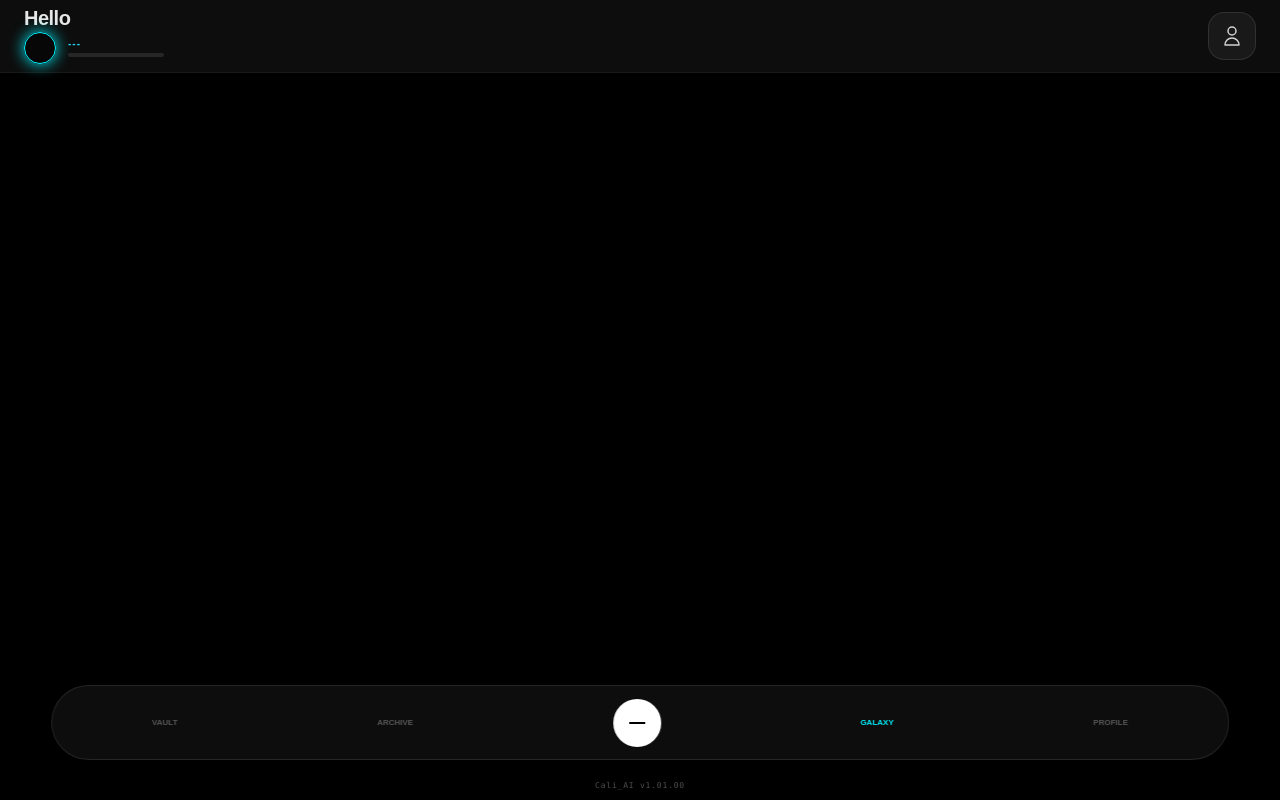
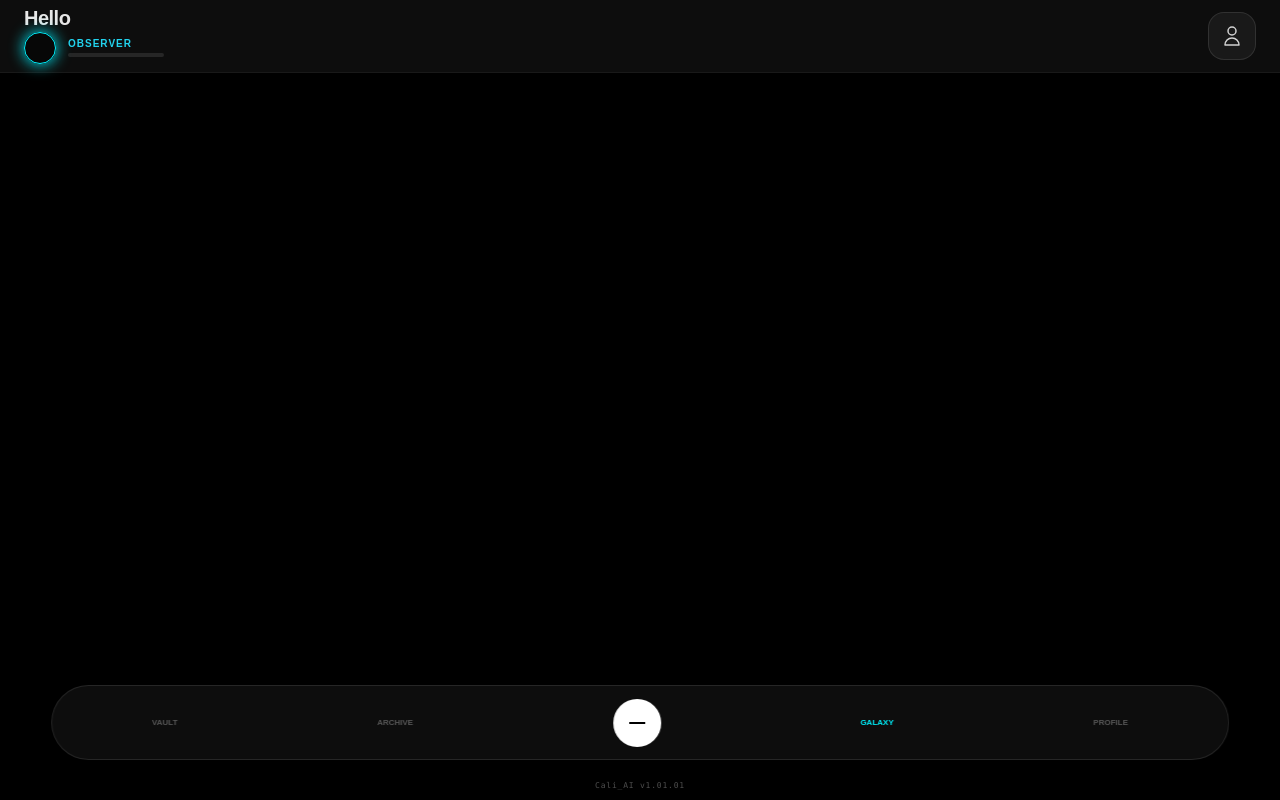
Before and after one commit to markolybrx/Celi_ai_journal, a Flask app: page / in a window 1280 px wide. Run offline with Flask 3, Linux system fonts and the light colour scheme; the visitor is signed in with stand-in values (Sample User, id 1); some libraries are stand-ins or nearby versions.

Commit message:
Update index.html

```diff
--- a/templates/index.html
+++ b/templates/index.html
@@ -26,6 +26,8 @@
         .portal-content { padding: 80px 25px 100px; overflow-y: auto; height: 100%; display: flex; flex-direction: column; align-items: center; }
         .card-glass { background: rgba(255,255,255,0.04); border: 1px solid rgba(255,255,255,0.1); border-radius: 24px; padding: 20px; margin-bottom: 12px; }
 
+        /* STRICT CLICKABILITY */
+        .click-safe { pointer-events: auto !important; cursor: pointer; }
         .nav-btn { font-size: 8px; font-weight: 900; text-transform: uppercase; opacity: 0.3; transition: 0.3s; pointer-events: auto; }
         .active-btn { opacity: 1; color: var(--mood); }
         .ripple { position: absolute; border: 1px solid var(--mood); border-radius: 50%; pointer-events: none; animation: rippleEffect 1.5s ease-out forwards; }
@@ -40,19 +42,19 @@
 
     <header class="fixed top-0 w-full z-[3000] px-6 py-2 bg-white/5 backdrop-blur-md border-b border-white/5 shadow-lg pointer-events-none">
         <div class="flex justify-between items-center h-full pointer-events-auto">
-            <div class="flex flex-col justify-center gap-1 cursor-pointer active:opacity-60" onclick="showTab('rank-portal')">
+            <div class="flex flex-col justify-center gap-1 cursor-pointer active:opacity-60 click-safe" onclick="showTab('rank-portal')">
                 <h1 id="greeting" class="text-xl font-bold tracking-tight text-white/90 leading-none">Hello</h1>
                 <div class="flex items-center gap-3">
                     <div id="mini-rank-logo" class="w-8 h-8 rounded-full flex items-center justify-center bg-black/40 rank-ring-glow"></div>
                     <div class="flex flex-col justify-center rank-container">
-                        <p id="rank-display" class="text-[10px] font-black text-cyan-400 tracking-widest uppercase leading-none mb-1 truncate">---</p>
+                        <p id="rank-display" class="text-[10px] font-black text-cyan-400 tracking-widest uppercase leading-none mb-1 truncate">Observer</p>
                         <div class="w-full h-1 bg-white/10 rounded-full overflow-hidden">
                             <div id="rank-bar" class="h-full bg-cyan-400 transition-all duration-1000 ease-out" style="width: 0%"></div>
                         </div>
                     </div>
                 </div>
             </div>
-            <div onclick="showTab('profile')" class="w-12 h-12 bg-white/5 border border-white/10 rounded-2xl flex items-center justify-center cursor-pointer hover:bg-white/10 transition pointer-events-auto">
+            <div onclick="showTab('profile')" class="w-12 h-12 bg-white/5 border border-white/10 rounded-2xl flex items-center justify-center cursor-pointer hover:bg-white/10 transition click-safe">
                 <svg xmlns="http://www.w3.org/2000/svg" class="w-6 h-6 text-white opacity-80" fill="none" viewBox="0 0 24 24" stroke="currentColor" stroke-width="1.5">
                     <path stroke-linecap="round" stroke-linejoin="round" d="M16 7a4 4 0 11-8 0 4 4 0 018 0zM12 14a7 7 0 00-7 7h14a7 7 0 00-7-7z" />
                 </svg>
@@ -64,14 +66,14 @@
     <div id="trivia-whisper"><p id="whisper-text">---</p></div>
 
     <nav class="fixed bottom-10 left-1/2 -translate-x-1/2 w-[92%] h-[75px] rounded-[38px] bg-white/5 backdrop-blur-3xl flex items-center justify-around z-[4000] border border-white/10 pointer-events-auto">
-        <div onclick="showTab('vault')" class="nav-btn">Vault</div>
-        <div onclick="showTab('archive')" class="nav-btn">Archive</div>
-        <div onclick="showIntent()" class="w-12 h-12 bg-white rounded-full flex items-center justify-center cursor-pointer pointer-events-auto"><div class="w-4 h-0.5 bg-black"></div></div>
-        <div onclick="closeUI()" class="nav-btn active-btn">Galaxy</div>
-        <div onclick="showTab('profile')" class="nav-btn">Profile</div>
+        <div onclick="showTab('vault')" class="nav-btn click-safe">Vault</div>
+        <div onclick="showTab('archive')" class="nav-btn click-safe">Archive</div>
+        <div onclick="showIntent()" class="w-12 h-12 bg-white rounded-full flex items-center justify-center cursor-pointer click-safe"><div class="w-4 h-0.5 bg-black"></div></div>
+        <div onclick="closeUI()" class="nav-btn active-btn click-safe">Galaxy</div>
+        <div onclick="showTab('profile')" class="nav-btn click-safe">Profile</div>
     </nav>
 
-    <div class="fixed bottom-2 w-full text-center z-[5000] pointer-events-none opacity-30 text-[8px] font-mono tracking-widest text-white">Cali_AI v1.01.00</div>
+    <div class="fixed bottom-2 w-full text-center z-[5000] pointer-events-none opacity-30 text-[8px] font-mono tracking-widest text-white">Cali_AI v1.01.01</div>
 
     <div id="rank-portal-overlay" class="overlay">
         <div class="portal-content w-full max-w-md mx-auto">
@@ -85,7 +87,7 @@
             <h2 id="portal-rank-name" class="text-3xl font-black uppercase tracking-tighter text-cyan-400 mb-8">---</h2>
             <div class="w-full card-glass border-l-4 border-cyan-400 mb-8 bg-white/5"><p id="portal-synthesis-text" class="text-sm italic leading-relaxed text-white/90"></p></div>
             <div id="portal-future-list" class="w-full space-y-6 pb-4"></div>
-            <button onclick="closeUI()" class="close-btn-red"><svg xmlns="http://www.w3.org/2000/svg" class="w-6 h-6" fill="none" viewBox="0 0 24 24" stroke="currentColor"><path stroke-linecap="round" stroke-linejoin="round" stroke-width="2" d="M6 18L18 6M6 6l12 12" /></svg></button>
+            <button onclick="closeUI()" class="close-btn-red click-safe"><svg xmlns="http://www.w3.org/2000/svg" class="w-6 h-6" fill="none" viewBox="0 0 24 24" stroke="currentColor"><path stroke-linecap="round" stroke-linejoin="round" stroke-width="2" d="M6 18L18 6M6 6l12 12" /></svg></button>
         </div>
     </div>
 
@@ -98,16 +100,16 @@
                 <div class="flex items-center justify-center gap-3 text-xs opacity-60 mt-2">
                     <p id="profile-bday">BDay: --/--</p><span>•</span><div class="flex items-center gap-1">Color: <div id="profile-color-dot" class="w-3 h-3 rounded-full bg-cyan-400"></div></div>
                 </div>
-                <button onclick="openEditProfile()" class="text-[9px] text-cyan-400 uppercase tracking-widest mt-4 border-b border-cyan-400/30 pb-0.5">Recalibrate Signal</button>
+                <button onclick="openEditProfile()" class="text-[9px] text-cyan-400 uppercase tracking-widest mt-4 border-b border-cyan-400/30 pb-0.5 click-safe">Recalibrate Signal</button>
             </div>
             <div class="w-full card-glass border-t-2 border-white/20 mb-4 bg-white/5">
                 <div class="flex items-center gap-2 mb-3 px-4 pt-4"><div class="w-2 h-2 bg-cyan-400 rounded-full animate-pulse"></div><h3 class="text-[9px] font-black uppercase tracking-widest opacity-80">Celi Diagnostic</h3></div>
                 <p id="celi-analysis-text" class="text-xs italic leading-relaxed opacity-80 px-4 pb-4">Analyzing...</p>
             </div>
             <div class="w-full card-glass border-red-500/20 mb-8"><p class="text-[11px] opacity-60">Void Entropy: <span id="entropy-val" class="text-red-500">0%</span></p></div>
-            <div class="w-full flex gap-4 mb-8"><button onclick="confirmDelete()" class="flex-1 py-4 bg-red-900/20 text-red-400 text-[9px] font-bold uppercase rounded-xl pointer-events-auto">Wipe</button><button onclick="window.location.href='/logout'" class="flex-1 py-4 bg-white/5 text-white text-[9px] font-bold uppercase rounded-xl pointer-events-auto">Logout</button></div>
+            <div class="w-full flex gap-4 mb-8"><button onclick="confirmDelete()" class="flex-1 py-4 bg-red-900/20 text-red-400 text-[9px] font-bold uppercase rounded-xl click-safe">Wipe</button><button onclick="window.location.href='/logout'" class="flex-1 py-4 bg-white/5 text-white text-[9px] font-bold uppercase rounded-xl click-safe">Logout</button></div>
             <div class="mt-auto text-center opacity-30 px-4"><h4 class="text-[9px] font-bold uppercase mb-2">Data Sovereignty Protocol</h4><p class="text-[8px] leading-tight">Your neural logs and star charts are stored locally in the Sovereign Vault. Celi processes data strictly for persona synchronization. No external transmission of consciousness permitted.</p></div>
-            <button onclick="closeUI()" class="close-btn-red mt-6"><svg xmlns="http://www.w3.org/2000/svg" class="w-6 h-6" fill="none" viewBox="0 0 24 24" stroke="currentColor"><path stroke-linecap="round" stroke-linejoin="round" stroke-width="2" d="M6 18L18 6M6 6l12 12" /></svg></button>
+            <button onclick="closeUI()" class="close-btn-red mt-6 click-safe"><svg xmlns="http://www.w3.org/2000/svg" class="w-6 h-6" fill="none" viewBox="0 0 24 24" stroke="currentColor"><path stroke-linecap="round" stroke-linejoin="round" stroke-width="2" d="M6 18L18 6M6 6l12 12" /></svg></button>
         </div>
     </div>
 
@@ -116,14 +118,14 @@
             <h3 class="text-xl font-black uppercase mb-6 text-center">Update Signal</h3>
             <input type="date" id="edit-bday" class="w-full bg-white/5 border border-white/10 rounded-xl p-4 text-white mb-4 outline-none text-xs">
             <input type="color" id="edit-color" class="bg-transparent w-10 h-10 rounded-full overflow-hidden border-none mb-6" value="#00f2fe">
-            <div class="flex gap-2"><button onclick="saveProfile()" class="flex-1 py-3 bg-white text-black font-bold uppercase rounded-xl text-xs pointer-events-auto">Confirm</button><button onclick="document.getElementById('edit-modal').style.display='none'" class="flex-1 py-3 bg-white/10 text-white font-bold uppercase rounded-xl text-xs pointer-events-auto">Cancel</button></div>
+            <div class="flex gap-2"><button onclick="saveProfile()" class="flex-1 py-3 bg-white text-black font-bold uppercase rounded-xl text-xs click-safe">Confirm</button><button onclick="document.getElementById('edit-modal').style.display='none'" class="flex-1 py-3 bg-white/10 text-white font-bold uppercase rounded-xl text-xs click-safe">Cancel</button></div>
         </div>
     </div>
 
-    <div id="archive-overlay" class="overlay"><div class="portal-content"><h2 class="text-3xl font-black mb-8 uppercase">Archive</h2><div id="archive-list" class="space-y-4 w-full"></div><button onclick="closeUI()" class="close-btn-red"><svg xmlns="http://www.w3.org/2000/svg" class="w-6 h-6" fill="none" viewBox="0 0 24 24" stroke="currentColor"><path stroke-linecap="round" stroke-linejoin="round" stroke-width="2" d="M6 18L18 6M6 6l12 12" /></svg></button></div></div>
-    <div id="vault-overlay" class="overlay"><div class="portal-content"><h2 class="text-3xl font-black mb-8 uppercase">Vault</h2><div id="vault-content" class="space-y-4 w-full"></div><button onclick="closeUI()" class="close-btn-red"><svg xmlns="http://www.w3.org/2000/svg" class="w-6 h-6" fill="none" viewBox="0 0 24 24" stroke="currentColor"><path stroke-linecap="round" stroke-linejoin="round" stroke-width="2" d="M6 18L18 6M6 6l12 12" /></svg></button></div></div>
-    <div id="intent-modal" class="fixed inset-0 bg-black/95 z-[6000] hidden items-center justify-center"><div class="text-center p-10 space-y-4 w-full"><button onclick="startChat('journal')" class="w-full py-6 bg-white text-black font-black uppercase rounded-xl pointer-events-auto">Grow Star</button><button onclick="startChat('rant')" class="w-full py-6 bg-white/10 text-white font-black border border-white/20 uppercase rounded-xl pointer-events-auto">Cast Void</button><button onclick="closeUI()" class="opacity-20 uppercase text-[10px] mt-4 pointer-events-auto">Close</button></div></div>
-    <div id="chat-overlay" class="overlay" style="padding: 130px 25px 100px;"><div id="chat-scroller" class="flex flex-col-reverse overflow-y-auto flex-grow pb-4"><div id="msg-container" class="flex flex-col"></div></div><div id="typing-indicator" class="typing" style="display:none; color:#00f2fe; font-size:12px; margin-bottom:10px;">Celi is reflecting...</div><div class="pb-10 pt-4"><textarea id="msg-input" class="w-full bg-white/5 rounded-3xl p-6 text-white outline-none border border-white/10" placeholder="Speak..."></textarea><button onclick="sendAction()" class="mt-4 w-full py-5 bg-white text-black font-black uppercase rounded-2xl pointer-events-auto">Transmit</button><button onclick="closeUI()" class="mt-4 w-full text-[10px] opacity-20 uppercase text-center pointer-events-auto">Minimize</button></div></div>
+    <div id="archive-overlay" class="overlay"><div class="portal-content"><h2 class="text-3xl font-black mb-8 uppercase">Archive</h2><div id="archive-list" class="space-y-4 w-full"></div><button onclick="closeUI()" class="close-btn-red click-safe"><svg xmlns="http://www.w3.org/2000/svg" class="w-6 h-6" fill="none" viewBox="0 0 24 24" stroke="currentColor"><path stroke-linecap="round" stroke-linejoin="round" stroke-width="2" d="M6 18L18 6M6 6l12 12" /></svg></button></div></div>
+    <div id="vault-overlay" class="overlay"><div class="portal-content"><h2 class="text-3xl font-black mb-8 uppercase">Vault</h2><div id="vault-content" class="space-y-4 w-full"></div><button onclick="closeUI()" class="close-btn-red click-safe"><svg xmlns="http://www.w3.org/2000/svg" class="w-6 h-6" fill="none" viewBox="0 0 24 24" stroke="currentColor"><path stroke-linecap="round" stroke-linejoin="round" stroke-width="2" d="M6 18L18 6M6 6l12 12" /></svg></button></div></div>
+    <div id="intent-modal" class="fixed inset-0 bg-black/95 z-[6000] hidden items-center justify-center"><div class="text-center p-10 space-y-4 w-full"><button onclick="startChat('journal')" class="w-full py-6 bg-white text-black font-black uppercase rounded-xl click-safe">Grow Star</button><button onclick="startChat('rant')" class="w-full py-6 bg-white/10 text-white font-black border border-white/20 uppercase rounded-xl click-safe">Cast Void</button><button onclick="closeUI()" class="opacity-20 uppercase text-[10px] mt-4 click-safe">Close</button></div></div>
+    <div id="chat-overlay" class="overlay" style="padding: 130px 25px 100px;"><div id="chat-scroller" class="flex flex-col-reverse overflow-y-auto flex-grow pb-4"><div id="msg-container" class="flex flex-col"></div></div><div id="typing-indicator" class="typing" style="display:none; color:#00f2fe; font-size:12px; margin-bottom:10px;">Celi is reflecting...</div><div class="pb-10 pt-4"><textarea id="msg-input" class="w-full bg-white/5 rounded-3xl p-6 text-white outline-none border border-white/10" placeholder="Speak..."></textarea><button onclick="sendAction()" class="mt-4 w-full py-5 bg-white text-black font-black uppercase rounded-2xl click-safe">Transmit</button><button onclick="closeUI()" class="mt-4 w-full text-[10px] opacity-20 uppercase text-center click-safe">Minimize</button></div></div>
 
     <script>
         let cachedData = {}, currentMode = 'journal';
@@ -134,8 +136,8 @@
             navigator.serviceWorker.getRegistrations().then(function(registrations) {
                 for(let registration of registrations) { registration.unregister(); }
                 console.log("Service Workers Purged for Restoration");
-                // REGISTER NEW VERSION
-                navigator.serviceWorker.register('/static/sw.js?v=1.01.00');
+                // REGISTER NEW VERSION with Cache Busting
+                navigator.serviceWorker.register('/static/sw.js?v=1.01.01');
             });
         }
 
@@ -143,6 +145,9 @@
         function romanToInt(roman) { const map = {"I":1,"II":2,"III":3,"IV":4,"V":5}; return map[roman] || 1; }
 
         function renderPortalData() {
+            // Safety check for data
+            if (!cachedData.rank) return;
+
             const phaseColor = PHASE_COLORS[cachedData.phase] || "#00f2fe";
             document.documentElement.style.setProperty('--mood', phaseColor);
             document.getElementById('mini-rank-logo').innerHTML = `<div class="w-3 h-3 bg-white rounded-full shadow-[0_0_8px_currentColor]" style="color:${phaseColor}"></div>`;
@@ -150,7 +155,7 @@
             large.style.borderColor = phaseColor; large.style.boxShadow = `0 0 40px ${phaseColor}66`;
             if(cachedData.rank && cachedData.rank.includes("Observer")) { large.innerHTML = `<div class="w-16 h-16 bg-white rounded-full shadow-[0_0_50px_currentColor] animate-pulse" style="color:${phaseColor}"></div>`; }
             else { large.innerHTML = `<div class="w-16 h-16 border-4 rotate-45 shadow-[0_0_20px_currentColor]" style="color:${phaseColor}; border-color:${phaseColor}"></div>`; }
-            const count = romanToInt(cachedData.rank_roman);
+            const count = romanToInt(cachedData.rank_roman || "I");
             document.getElementById('portal-level-stars').innerHTML = Array(count).fill(`<div class="star-four-point" style="color:${phaseColor}"></div>`).join('');
             document.getElementById('portal-rank-name').innerText = cachedData.rank;
             document.getElementById('portal-rank-name').style.color = phaseColor;
@@ -177,7 +182,10 @@
                 document.getElementById('greeting').innerText = `Hello, ${toTitleCase(safeName)}!`;
                 document.getElementById('rank-display').innerText = d.rank || 'Observer III';
                 document.getElementById('rank-bar').style.width = (d.rank_progress || 0) + '%';
+
                 renderPortalData();
+
+                // Profile
                 document.getElementById('profile-name').innerText = safeName;
                 document.getElementById('profile-id').innerText = `ID: ${d.user_id || '---'}`;
                 document.getElementById('profile-bday').innerText = `BDay: ${d.birthday || 'Unset'}`;
@@ -185,12 +193,12 @@
                 document.getElementById('celi-analysis-text').innerText = d.celi_analysis || 'Connecting...';
                 document.getElementById('edit-bday').value = (!d.birthday || d.birthday === 'Unset') ? '' : d.birthday;
                 document.getElementById('edit-color').value = d.fav_color || '#00f2fe';
+
+                // Lists
                 document.getElementById('archive-list').innerHTML = (d.unlocked_trivias||[]).map(t => `<div class="card-glass text-[11px] opacity-80">${t}</div>`).join('');
                 document.getElementById('vault-content').innerHTML = Object.entries(d.history||{}).reverse().map(([k, v]) => `<div class="card-glass border-l-2 ${v.type==='journal'?'border-cyan-400':'border-red-500'}"><p class="text-[8px] uppercase opacity-40">${v.date}</p><p class="text-sm mt-1">${v.summary}</p></div>`).join('');
             } catch(e) { console.error("Sync failed", e); document.getElementById('greeting').innerText = "System Offline"; }
         }
 
         function openEditProfile() { document.getElementById('edit-modal').style.display = 'flex'; }
-        async function saveProfile() { await fetch('/api/update_profile', {method:'POST', headers:{'Content-Type':'application/json'}, body:JSON.stringify({birthday:document.getElementById('edit-bday').value, fav_color:document.getElementById('edit-color').value})}); document.getElementById('edit-modal').style.display = 'none'; sync(); }
-        async function confirmDelete() { if(confirm("Wipe Data?")) { await fetch('/api/delete_user', {method:'POST'}); window.location.reload(); } }
-        function showTab(t) { document.querySelectorAll('.overlay').forEach(e => e.style.display = 'none'); docum
+        async function saveProfile() { await fetch('/api/update_profile', {method:'POST', headers:{'Content-Type':'application/json'}, body:JSON.stringify({birthday:document.getElementById('edit-bday').value, fav_color:document.getElementById('edit-color').value})});
```
